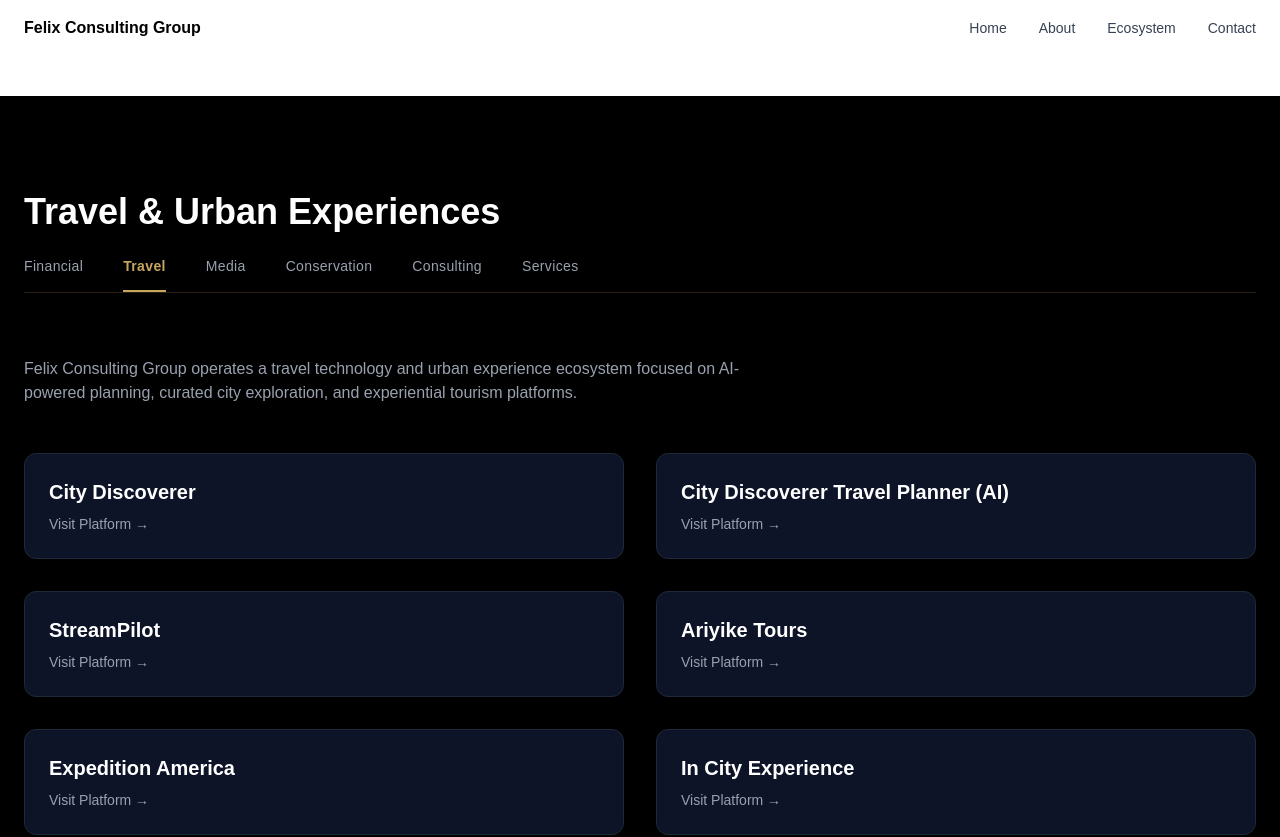
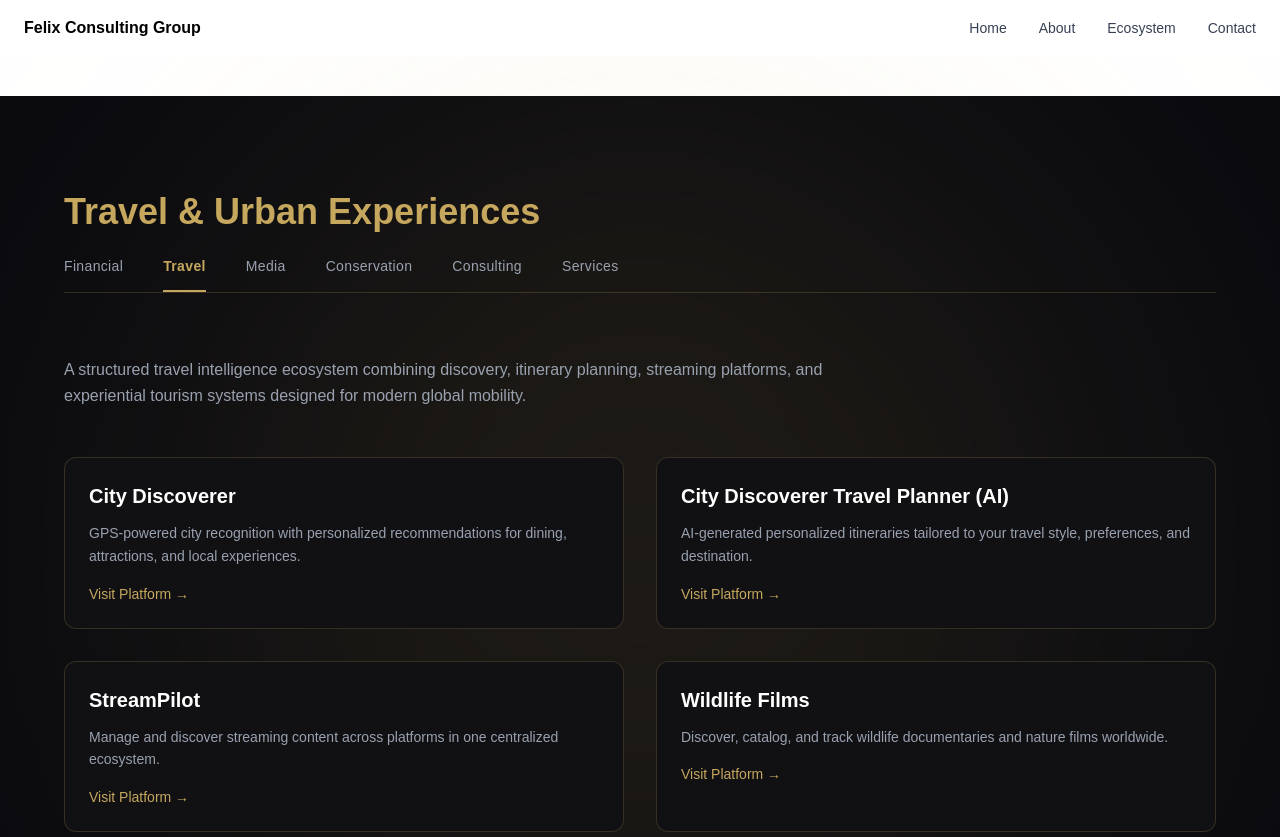
Before and after one commit to felabayomi/felix-consult, a Next.js app: page /travel in a window 1280 px wide. Shown: the top 837 px of the page. Built offline with nearby package versions, Linux system fonts and the light colour scheme.

Commit message:
Refactor TravelDivision component with improved styles
Updated the TravelDivision component to enhance styling and add descriptions to DivisionItem components.

```diff
--- a/app/travel/page.tsx
+++ b/app/travel/page.tsx
@@ -1,13 +1,23 @@
 "use client"
+
 import { usePathname } from "next/navigation"
 import Link from "next/link"
+
 export default function TravelDivision() {
   const pathname = usePathname()
+
   return (
-    <main className="min-h-screen bg-black text-white px-6 py-24">
+    <main className="relative min-h-screen bg-[#0B0B0F] text-white px-6 py-24">
 
+      {/* Gold Ambient Glow */}
+      <div className="absolute top-0 left-1/2 -translate-x-1/2
+                      w-[900px] h-[900px]
+                      bg-[#C6A75E]/10 blur-[160px]
+                      rounded-full pointer-events-none" />
 
-      <h1 className="text-4xl font-bold mb-6">
+      <div className="relative z-10 max-w-6xl mx-auto">
+
+        <h1 className="text-4xl font-bold mb-6 text-[#C6A75E]">
           Travel & Urban Experiences
         </h1>
 
@@ -39,72 +49,103 @@ export default function TravelDivision() {
           </div>
         </div>
 
-      <p className="text-gray-400 max-w-3xl mb-12">
-        Felix Consulting Group operates a travel technology and urban
-        experience ecosystem focused on AI-powered planning,
-        curated city exploration, and experiential tourism platforms.
+        <p className="text-gray-400 max-w-3xl mb-12 leading-relaxed">
+          A structured travel intelligence ecosystem combining discovery,
+          itinerary planning, streaming platforms, and experiential tourism
+          systems designed for modern global mobility.
         </p>
 
         <div className="grid md:grid-cols-2 gap-8">
 
           <DivisionItem
             name="City Discoverer"
+            description="GPS-powered city recognition with personalized recommendations for dining, attractions, and local experiences."
             url="https://citydiscoverer.app"
           />
 
           <DivisionItem
             name="City Discoverer Travel Planner (AI)"
+            description="AI-generated personalized itineraries tailored to your travel style, preferences, and destination."
             url="https://plan.citydiscoverer.ai"
           />
 
           <DivisionItem
             name="StreamPilot"
+            description="Manage and discover streaming content across platforms in one centralized ecosystem."
             url="https://apps.apple.com/us/app/streampilot/id6757970417"
           />
 
           <DivisionItem
-          name="Ariyike Tours"
-          url="#"
+            name="Wildlife Films"
+            description="Discover, catalog, and track wildlife documentaries and nature films worldwide."
+            url="https://apps.apple.com/us/app/streampilot/id6757970417"
           />
 
           <DivisionItem
+            name="City Discoverer Agent SchedEZ"
+            description="Schedule sessions with travel consultants for structured itinerary planning and local insights."
+            url="https://citydiscoverer.guide"
+          />
+
+          <DivisionItem name="Ariyike Tours"
+            description="Curated travel experiences and guided tours showcasing local culture and attractions."
+          url="#" />
+
+          <DivisionItem
             name="Expedition America"
+            description="Explore the diverse landscapes and cultural heritage of America through guided expeditions."
             url="#"
           />
-
           <DivisionItem
             name="In City Experience"
+            description="Immerse yourself in urban adventures and local experiences within major cities."
             url="#"
           />
-
           <DivisionItem
             name="LiveLoops"
+            description="Interactive live music and entertainment experiences for travelers."
             url="#"
           />
-
           <DivisionItem
             name="Travel with AdrianFelix"
+            description="Personalized travel experiences curated by AdrianFelix for unique adventures."
             url="#"
          />
 
         </div>
 
+      </div>
     </main>
   )
 }
 
-function DivisionItem({ name, url }: { name: string; url: string }) {
+function DivisionItem({ name, description, url }: {
+  name: string;
+  description?: string;
+  url: string
+}) {
   return (
     <a
       href={url}
       target="_blank"
       rel="noopener noreferrer"
-      className="p-6 bg-[#0D1428] rounded-xl border border-gray-800
-                 hover:border-blue-600 hover:bg-[#101B35]
-                 hover:scale-105 transition-all duration-300"
+      className="group p-6 bg-[#111114] rounded-xl
+                 border border-[#C6A75E]/20
+                 hover:border-[#C6A75E]/60
+                 hover:bg-[#141418]
+                 transition-all duration-300"
     >
-      <h3 className="text-xl font-semibold mb-2">{name}</h3>
-      <p className="text-gray-400 text-sm">
+      <h3 className="text-xl font-semibold mb-3 text-white group-hover:text-[#C6A75E] transition">
+        {name}
+      </h3>
+
+      {description && (
+        <p className="text-gray-400 text-sm mb-4 leading-relaxed">
+          {description}
+        </p>
+      )}
+
+      <p className="text-[#C6A75E] text-sm font-medium">
         Visit Platform →
       </p>
     </a>
```
Lines whose indentation alone changed are shown as unchanged.
